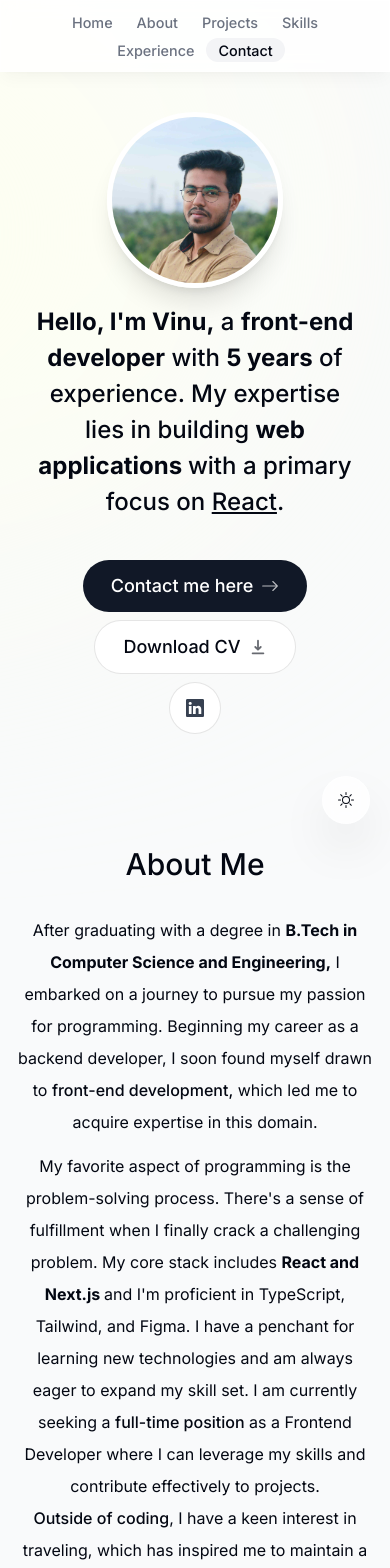
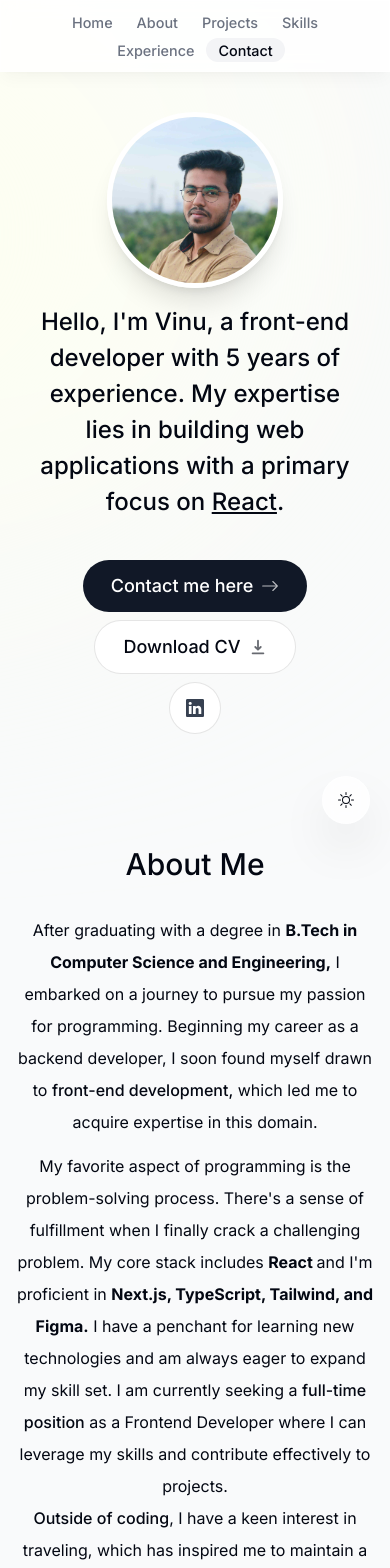
Before and after one commit to Vinujoy/myPortfolio, a Next.js app: page / in a window 390 px wide. Shown: the top 1568 px of the page. Built offline with nearby package versions, Linux system fonts and the light colour scheme; no server answers.

Commit message:
Text weight udpated

```diff
--- a/components/about.tsx
+++ b/components/about.tsx
@@ -32,19 +32,22 @@ export default function About() {
         <span>My favorite aspect of programming </span> is the problem-solving
         process. There's a sense of fulfillment when I finally crack a
         challenging problem. My core stack includes{" "}
-        <span className="font-bold">React and Next.js{" "}</span>and I'm proficient
-        in TypeScript, Tailwind, and Figma. I have a penchant for learning new
-        technologies and am always eager to expand my skill set. I am currently
-        seeking a <span className="font-medium">full-time position</span> as a
-        Frontend Developer where I can leverage my skills and contribute
-        effectively to projects.
+        <span className="font-bold">React </span>and I'm proficient in{" "}
+        <span className="font-bold">
+          Next.js, TypeScript, Tailwind, and Figma.
+        </span>{" "}
+        I have a penchant for learning new technologies and am always eager to
+        expand my skill set. I am currently seeking a{" "}
+        <span className="font-medium">full-time position</span> as a Frontend
+        Developer where I can leverage my skills and contribute effectively to
+        projects.
       </p>
 
       <p>
         <span className="font-medium">Outside of coding</span>, I have a keen
         interest in traveling, which has inspired me to maintain a travel vlog
         channel. I also enjoy{" "}
-        <span className="font-medium">acquiring new skills </span>. and am
+        <span className="font-medium">acquiring new skills </span> and am
         currently engrossed in learning about{" "}
         <span className="font-bold">Server-Side Rendering (SSR) </span>and
         mastering the guitar.
--- a/components/intro.tsx
+++ b/components/intro.tsx
@@ -45,14 +45,14 @@ export default function Intro() {
       </div>
 
       <motion.h1
-        className="mb-10 mt-4 px-4 text-2xl font-medium !leading-[1.5] sm:text-4xl"
+        className="mb-10 mt-4 px-4 text-2xl font-medium !leading-[1.5] sm:text-3xl"
         initial={{ opacity: 0, y: 100 }}
         animate={{ opacity: 1, y: 0 }}
       >
-        <span className="font-bold">Hello, I'm Vinu,</span> a{" "}
-        <span className="font-bold">front-end developer</span> with{" "}
-        <span className="font-bold">5 years</span> of experience. My expertise
-        lies in building <span className="font-bold">web applications </span>
+        <span className="">Hello, I'm Vinu,</span> a{" "}
+        <span className="">front-end developer</span> with{" "}
+        <span className="">5 years</span> of experience. My expertise
+        lies in building <span className="">web applications </span>
         with a primary focus on <span className="underline">React</span>.
       </motion.h1>
 
```
